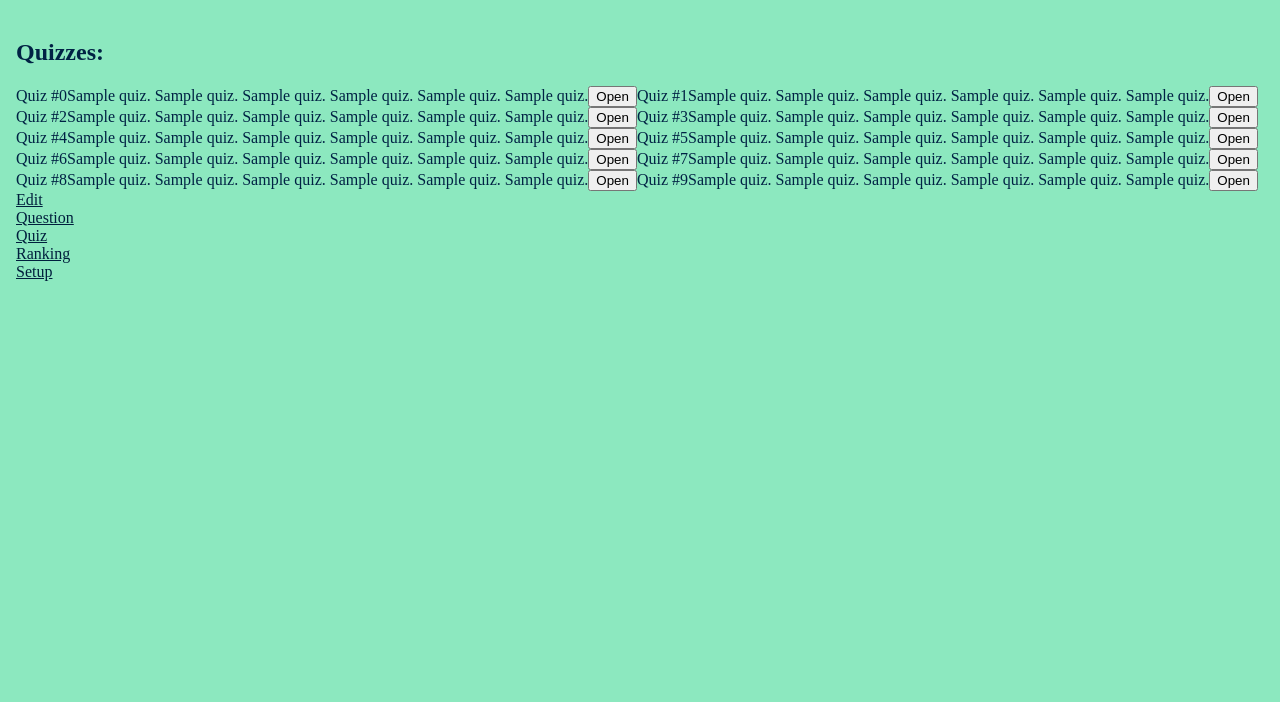
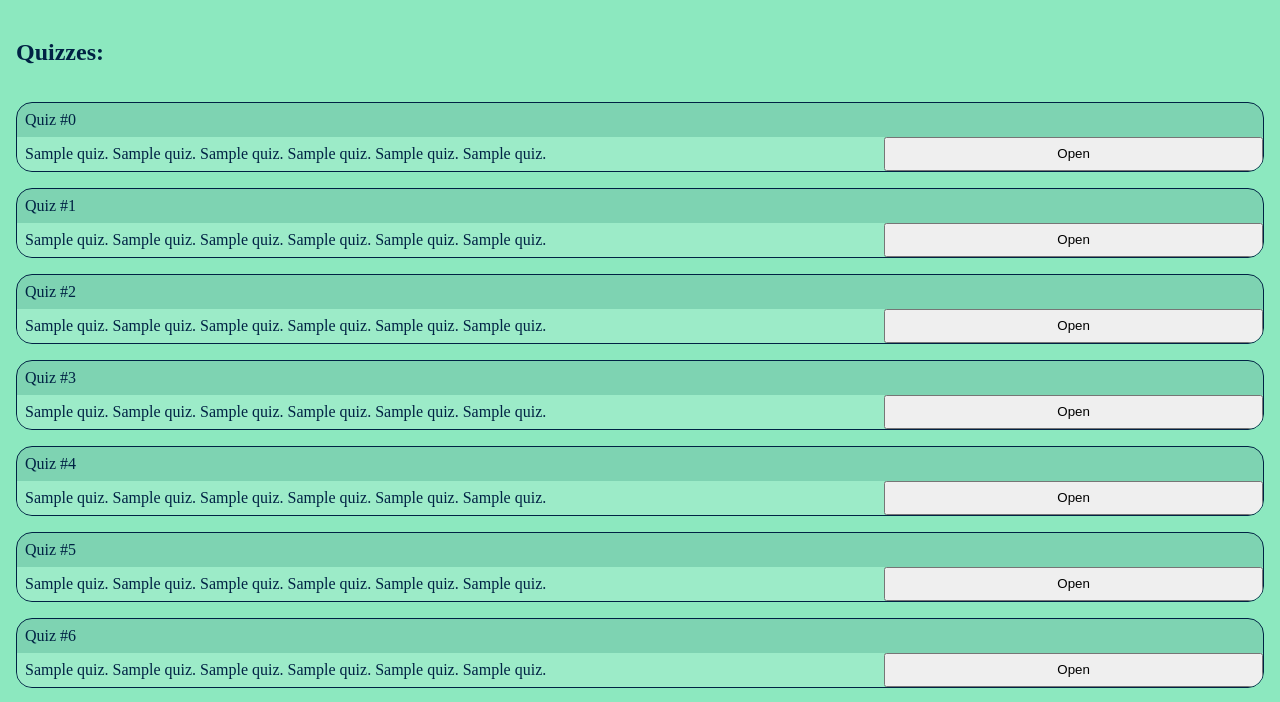
Before and after one commit to Zajecia-PJATK/s24048, a website built with Vite: page quiz/src/pages/index.html in a window 1280 px wide. Shown: the part 77-779 px from the top of the page. Built offline with nearby package versions, Linux system fonts and the light colour scheme.

Commit message:
Quizzes list prototype styles

```diff
--- a/quiz/src/elements/quizzes-list/quizzes-list-item/quizzes-list-item.scss
+++ b/quiz/src/elements/quizzes-list/quizzes-list-item/quizzes-list-item.scss
@@ -1,3 +1,18 @@
-:host {
+quizzes-list-item {
+  display: grid;
+  grid-template: auto auto / auto auto;
+  border: 1px solid;
+  border-radius: 1em;
+  overflow: hidden;
 
+  span.quiz-title {
+    padding: 0.5em;
+    grid-column: 1 / span 2;
+    background-color: var(--secondary-10);
+  }
+
+  span.quiz-description {
+    padding: 0.5em;
+    background-color: var(--primary-50);
+  }
 }
--- a/quiz/src/elements/quizzes-list/quizzes-list.scss
+++ b/quiz/src/elements/quizzes-list/quizzes-list.scss
@@ -0,0 +1,5 @@
+quizzes-list {
+  display: flex;
+  flex-direction: column;
+  row-gap: 1em;
+}
```
